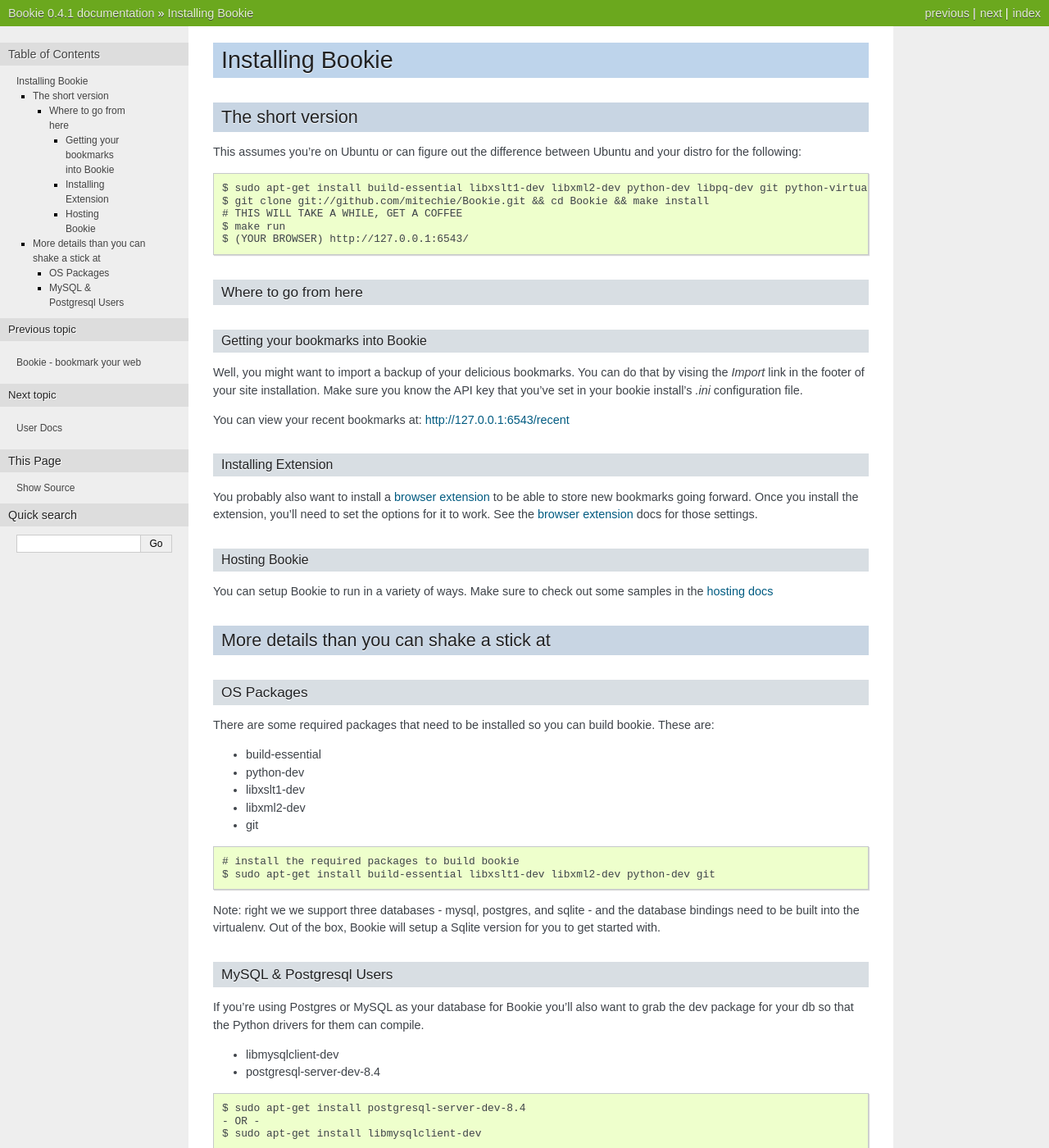
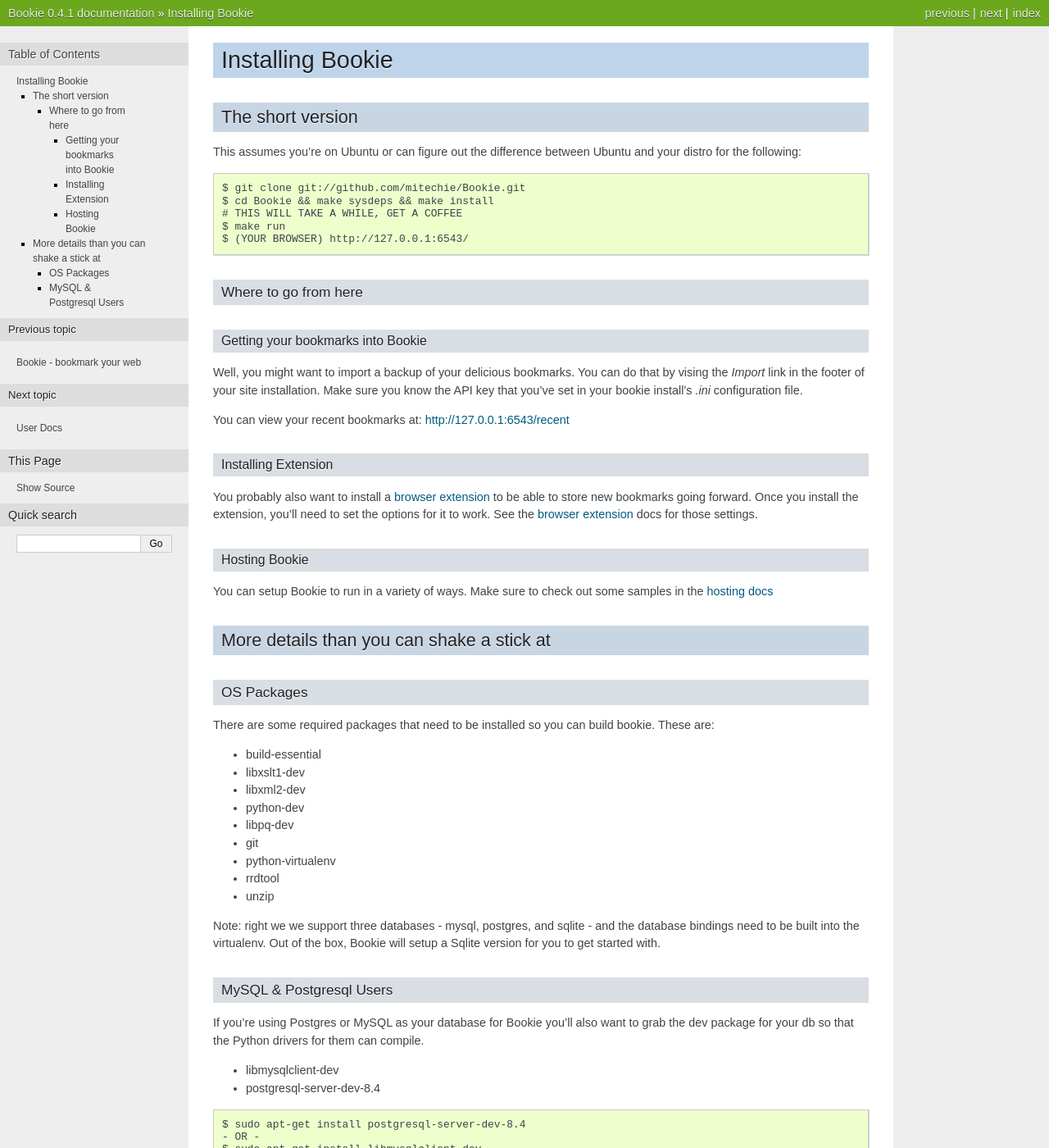
Before and after one commit to bookieio/Bookie, a Sphinx documentation site: the page built from docs/install.rst, in a window 1280 px wide and 1400 px high. Shown: the whole window at 82% size. Built offline with Sphinx 7.4.7, drawn with Linux system fonts in a browser that asks for light colours.

Commit message:
Update docs around install with sysdeps vs manual listing of packages

```diff
--- a/README.rst
+++ b/README.rst
@@ -23,6 +23,6 @@
 
 ::
 
-    $ sudo apt-get install build-essential libxslt1-dev libxml2-dev python-dev git python-virtualenv rrdtool
-    $ git clone git@github.com:mitechie/Bookie.git && cd Bookie && make install && make run
+    $ git clone git@github.com:mitechie/Bookie.git
+    $ cd Bookie && make sysdeps && make install && make run
     $ google-chrome (or other browser) http://127.0.0.1:6543
--- a/docs/install.rst
+++ b/docs/install.rst
@@ -9,8 +9,8 @@
 
 ::
 
-    $ sudo apt-get install build-essential libxslt1-dev libxml2-dev python-dev libpq-dev git python-virtualenv rrdtool unzip
-    $ git clone git://github.com/mitechie/Bookie.git && cd Bookie && make install
+    $ git clone git://github.com/mitechie/Bookie.git
+    $ cd Bookie && make sysdeps && make install
     # THIS WILL TAKE A WHILE, GET A COFFEE
     $ make run
     $ (YOUR BROWSER) http://127.0.0.1:6543/
@@ -47,15 +47,14 @@
 There are some required packages that need to be installed so you can build bookie. These are:
 
 - build-essential
-- python-dev
 - libxslt1-dev
 - libxml2-dev
+- python-dev
+- libpq-dev
 - git
-
-::
-
-    # install the required packages to build bookie
-    $ sudo apt-get install build-essential libxslt1-dev libxml2-dev python-dev git
+- python-virtualenv
+- rrdtool
+- unzip
 
 
 Note: right we we support three databases - mysql, postgres, and sqlite - and the database bindings need to be built into the virtualenv. Out of the box, Bookie will setup a Sqlite version for you to get started with.
```
Also changed, not shown: 1 other file.
